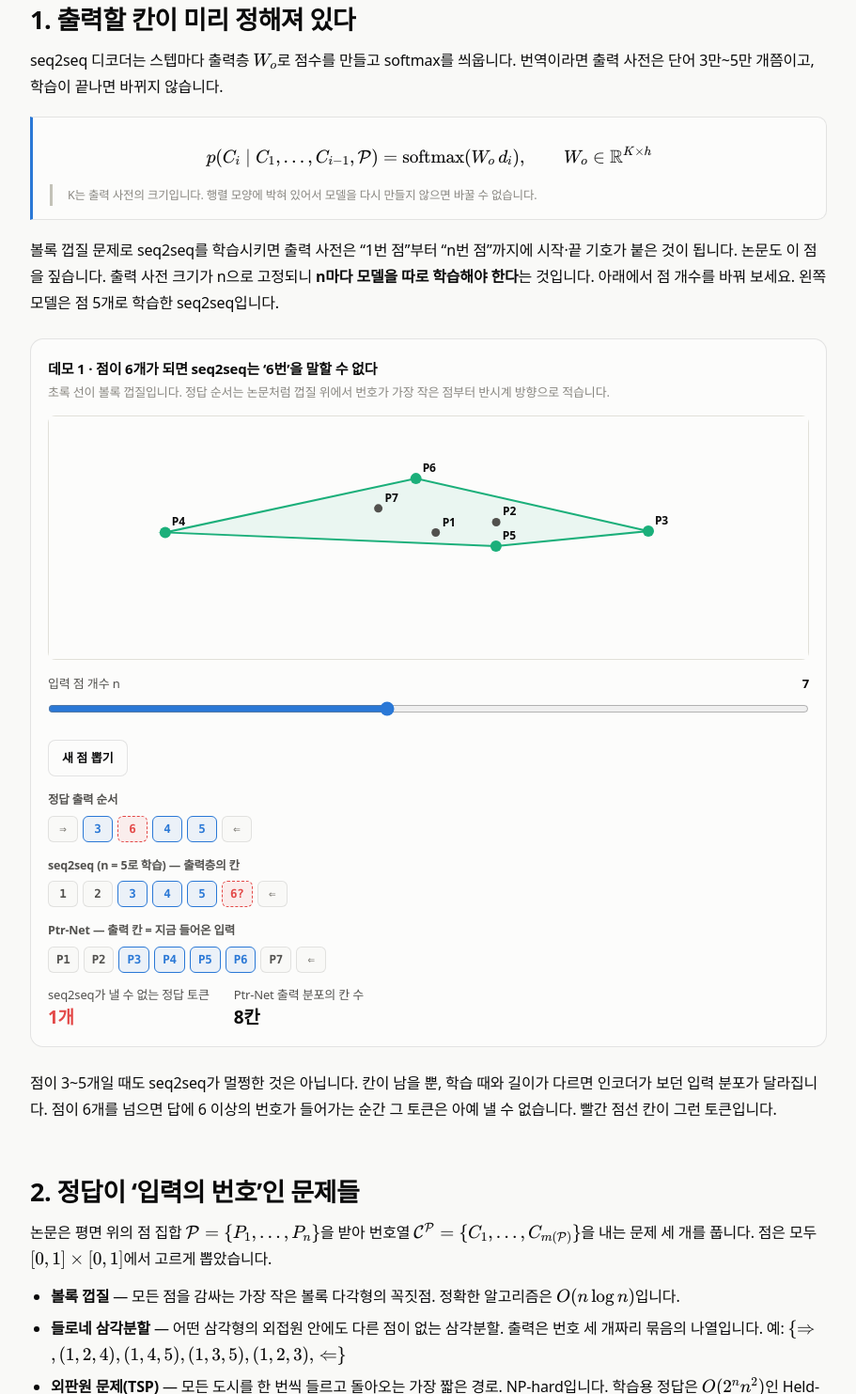
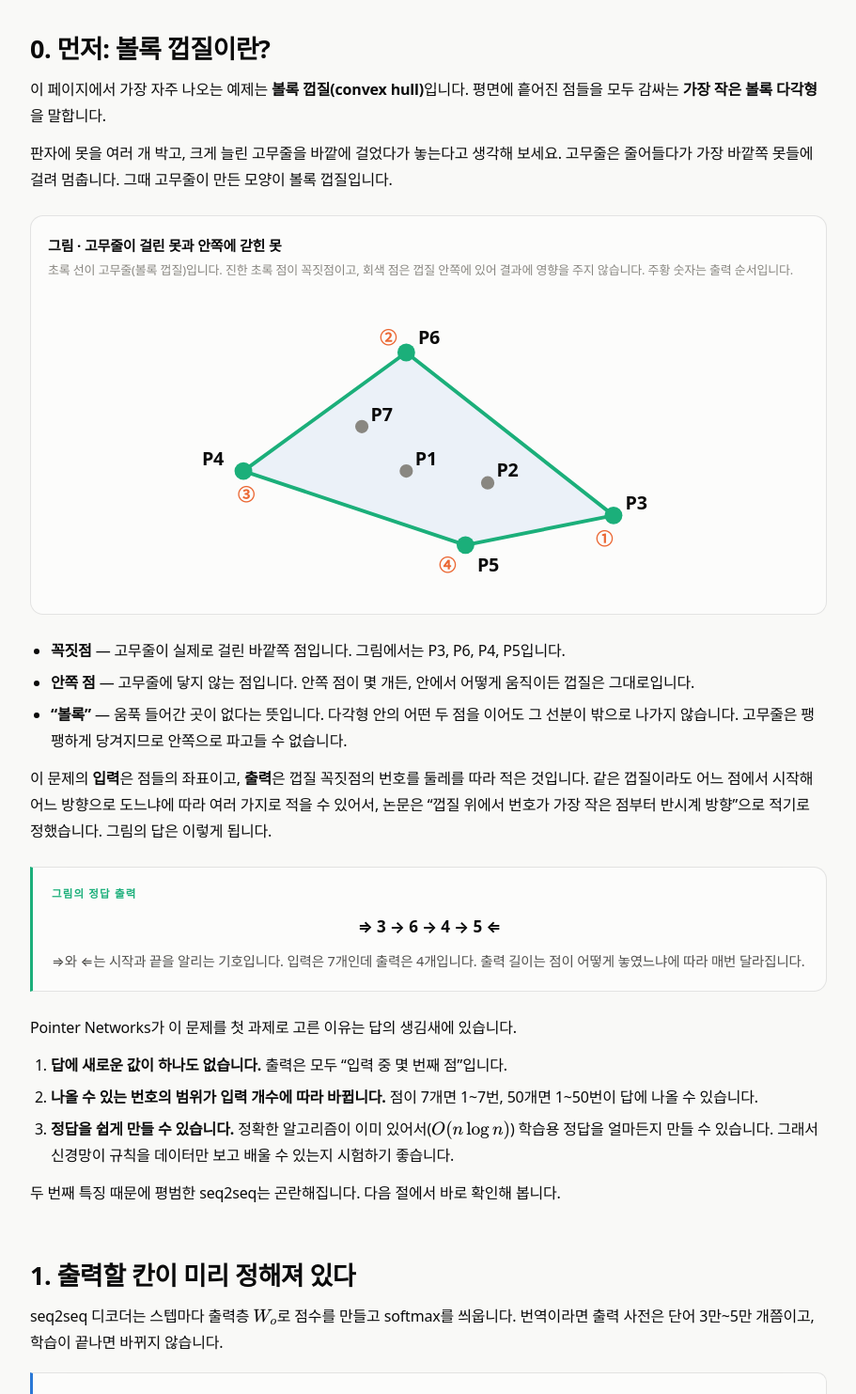
Before and after one commit to dev-jonghoonpark/how-pointer-network-works, a plain HTML site: page index.html in a window 1280 px wide. Shown: the part 754-2237 px from the top of the page at 94% size, without its empty margins (184-1095 px from the left). Drawn offline with nearby package versions, Linux system fonts and the light colour scheme.

Commit message:
0절에 볼록 껍질 입문 설명과 그림 추가
Co-Authored-By: Claude Opus 5.5 <noreply@anthropic.com>

```diff
--- a/index.html
+++ b/index.html
@@ -168,7 +168,8 @@ footer a{color:var(--text-secondary)}
 
 <nav class="toc">
   <strong>학습 경로</strong>
-  <ol>
+  <ol start="0">
+    <li><a href="#s0">먼저: 볼록 껍질이란?</a></li>
     <li><a href="#s1">출력할 칸이 미리 정해져 있다</a></li>
     <li><a href="#s2">정답이 ‘입력의 번호’인 문제들</a></li>
     <li><a href="#s3">어텐션을 섞지 말고 가리키게</a></li>
@@ -179,6 +180,53 @@ footer a{color:var(--text-secondary)}
     <li><a href="#s8">확인 퀴즈</a></li>
   </ol>
 </nav>
+
+<!-- ───────── 0 ───────── -->
+<h2 id="s0">0. 먼저: 볼록 껍질이란?</h2>
+<p>이 페이지에서 가장 자주 나오는 예제는 <strong>볼록 껍질(convex hull)</strong>입니다. 평면에 흩어진 점들을 모두 감싸는 <strong>가장 작은 볼록 다각형</strong>을 말합니다.</p>
+<p>판자에 못을 여러 개 박고, 크게 늘린 고무줄을 바깥에 걸었다가 놓는다고 생각해 보세요. 고무줄은 줄어들다가 가장 바깥쪽 못들에 걸려 멈춥니다. 그때 고무줄이 만든 모양이 볼록 껍질입니다.</p>
+
+<div class="demo">
+  <h4>그림 · 고무줄이 걸린 못과 안쪽에 갇힌 못</h4>
+  <p class="cap">초록 선이 고무줄(볼록 껍질)입니다. 진한 초록 점이 꼭짓점이고, 회색 점은 껍질 안쪽에 있어 결과에 영향을 주지 않습니다. 주황 숫자는 출력 순서입니다.</p>
+  <svg class="fig" viewBox="0 0 330 205" width="100%" style="max-width:520px" role="img" aria-label="점 7개와 그 볼록 껍질. P3, P6, P4, P5가 꼭짓점이고 P1, P2, P7은 안쪽에 있다">
+    <polygon points="290,150 150,40 40,120 190,170" style="fill:var(--wash);stroke:var(--s3);stroke-width:2.5;stroke-linejoin:round"/>
+    <g style="fill:var(--s3)">
+      <circle cx="290" cy="150" r="6"/><circle cx="150" cy="40" r="6"/><circle cx="40" cy="120" r="6"/><circle cx="190" cy="170" r="6"/>
+    </g>
+    <g style="fill:var(--muted)">
+      <circle cx="150" cy="120" r="4.5"/><circle cx="205" cy="128" r="4.5"/><circle cx="120" cy="90" r="4.5"/>
+    </g>
+    <g style="fill:var(--text-primary);font:600 12.5px system-ui">
+      <text x="298" y="146">P3</text><text x="158" y="34">P6</text><text x="12" y="116">P4</text><text x="198" y="188">P5</text>
+      <text x="156" y="116">P1</text><text x="211" y="124">P2</text><text x="126" y="86">P7</text>
+    </g>
+    <g style="fill:var(--s2);font:700 11.5px system-ui">
+      <text x="278" y="170">①</text><text x="132" y="34">②</text><text x="36" y="140">③</text><text x="172" y="188">④</text>
+    </g>
+  </svg>
+</div>
+
+<ul>
+  <li><strong>꼭짓점</strong> — 고무줄이 실제로 걸린 바깥쪽 점입니다. 그림에서는 P3, P6, P4, P5입니다.</li>
+  <li><strong>안쪽 점</strong> — 고무줄에 닿지 않는 점입니다. 안쪽 점이 몇 개든, 안에서 어떻게 움직이든 껍질은 그대로입니다.</li>
+  <li><strong>“볼록”</strong> — 움푹 들어간 곳이 없다는 뜻입니다. 다각형 안의 어떤 두 점을 이어도 그 선분이 밖으로 나가지 않습니다. 고무줄은 팽팽하게 당겨지므로 안쪽으로 파고들 수 없습니다.</li>
+</ul>
+
+<p>이 문제의 <strong>입력</strong>은 점들의 좌표이고, <strong>출력</strong>은 껍질 꼭짓점의 번호를 둘레를 따라 적은 것입니다. 같은 껍질이라도 어느 점에서 시작해 어느 방향으로 도느냐에 따라 여러 가지로 적을 수 있어서, 논문은 “껍질 위에서 번호가 가장 작은 점부터 반시계 방향”으로 적기로 정했습니다. 그림의 답은 이렇게 됩니다.</p>
+<div class="easy">
+  <span class="lbl">그림의 정답 출력</span>
+  <p class="big">⇒ 3 → 6 → 4 → 5 ⇐</p>
+  <p style="margin:0;font-size:14.5px;color:var(--text-secondary)">⇒와 ⇐는 시작과 끝을 알리는 기호입니다. 입력은 7개인데 출력은 4개입니다. 출력 길이는 점이 어떻게 놓였느냐에 따라 매번 달라집니다.</p>
+</div>
+
+<p>Pointer Networks가 이 문제를 첫 과제로 고른 이유는 답의 생김새에 있습니다.</p>
+<ol>
+  <li><strong>답에 새로운 값이 하나도 없습니다.</strong> 출력은 모두 “입력 중 몇 번째 점”입니다.</li>
+  <li><strong>나올 수 있는 번호의 범위가 입력 개수에 따라 바뀝니다.</strong> 점이 7개면 1~7번, 50개면 1~50번이 답에 나올 수 있습니다.</li>
+  <li><strong>정답을 쉽게 만들 수 있습니다.</strong> 정확한 알고리즘이 이미 있어서(\(O(n\log n)\)) 학습용 정답을 얼마든지 만들 수 있습니다. 그래서 신경망이 규칙을 데이터만 보고 배울 수 있는지 시험하기 좋습니다.</li>
+</ol>
+<p>두 번째 특징 때문에 평범한 seq2seq는 곤란해집니다. 다음 절에서 바로 확인해 봅니다.</p>
 
 <!-- ───────── 1 ───────── -->
 <h2 id="s1">1. 출력할 칸이 미리 정해져 있다</h2>
```
Also changed, not shown: 1 other file.
